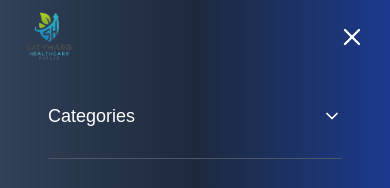
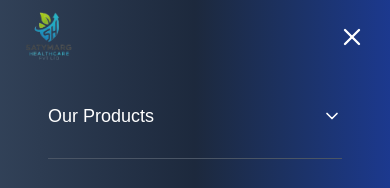
Before and after one commit to sanchit211/SatyMarg, a Next.js app: page /product in a window 390 px wide. Both pictures are taken after a click on the button 352 px from the left and 37 px from the top of the page. Shown: the top 188 px of the page. Built offline with nearby package versions, Linux system fonts and the light colour scheme.

Commit message:
label changed

```diff
--- a/app/screens/RentalSpace/Header.js
+++ b/app/screens/RentalSpace/Header.js
@@ -199,7 +199,7 @@ export const Header = () => {
               onClick={() => setIsMobileCategoriesOpen(!isMobileCategoriesOpen)}
               className="flex items-center justify-between w-full text-white font-medium text-lg mb-3 cursor-pointer"
             >
-              <span>Categories</span>
+              <span>Our Products</span>
               <ChevronDown
                 size={20}
                 className={`transition-transform duration-300 ${isMobileCategoriesOpen ? 'rotate-180' : ''
```
